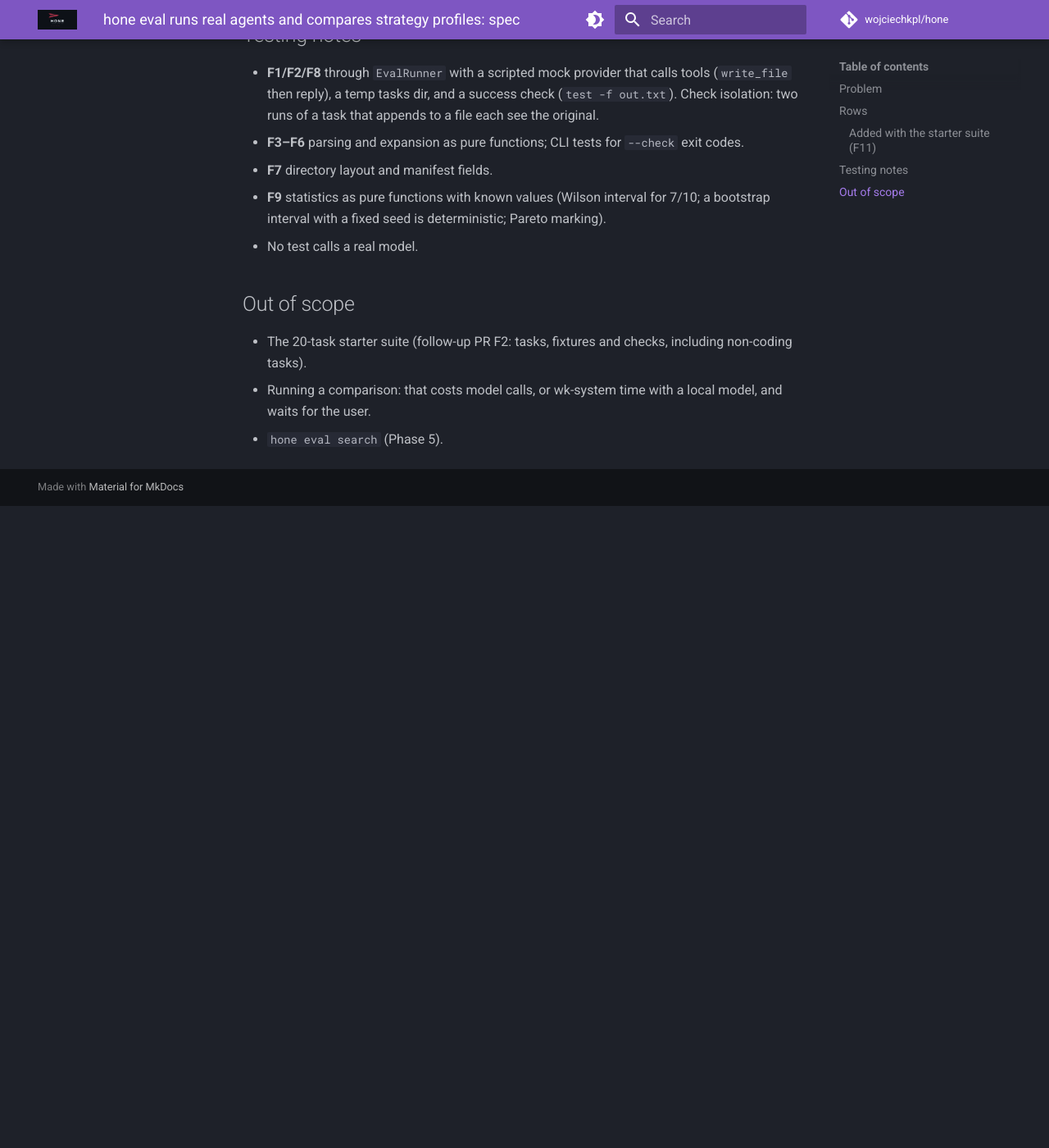
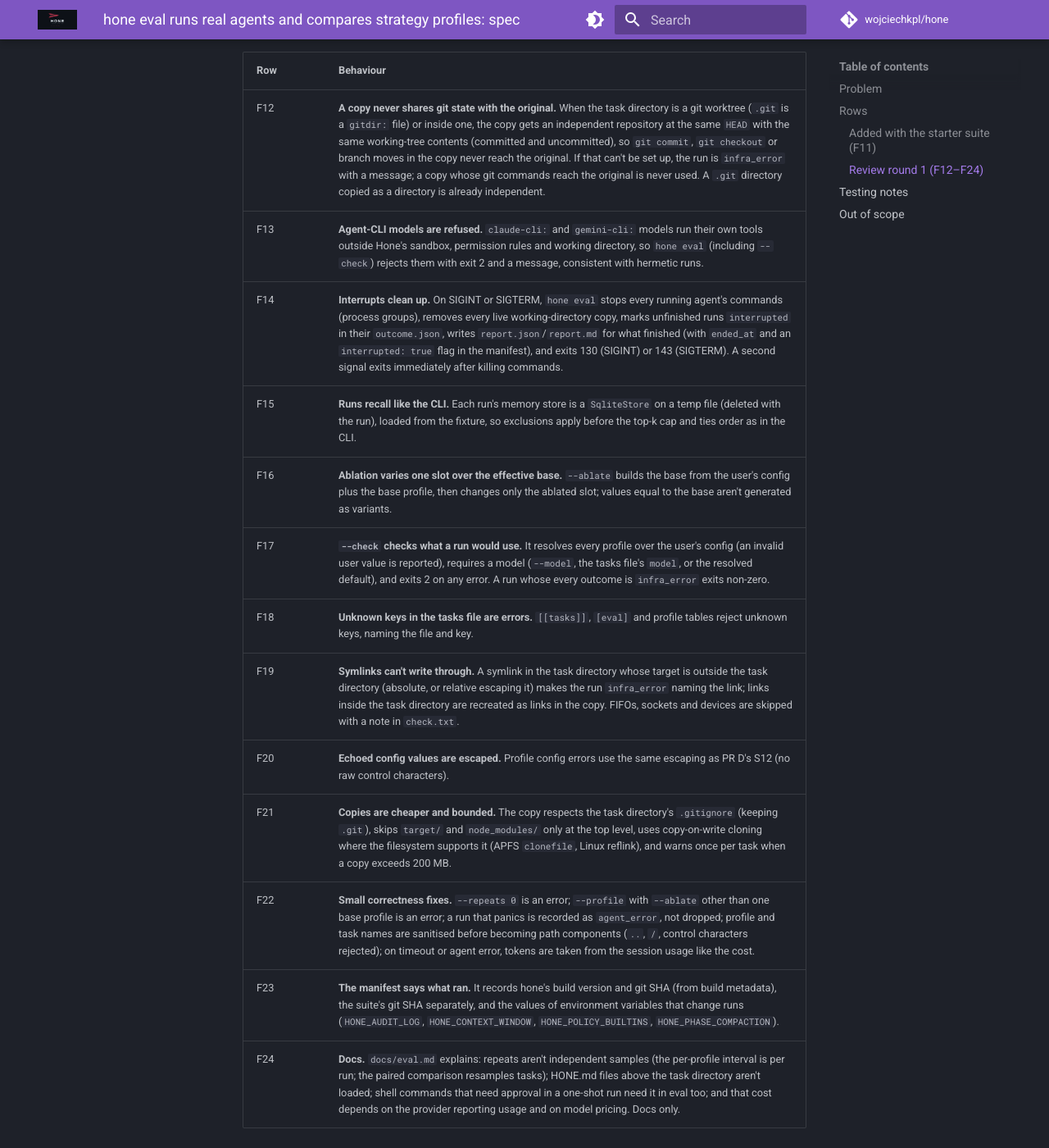
Before and after one commit to wojciechkpl/hone, an MkDocs documentation site: the page built from docs/plans/eval-profiles-spec.md, in a window 1280 px wide and 1400 px high, scrolled down 2441 px. Shown: the whole window at 82% size. Built offline with MkDocs 1.6.1 and Material for MkDocs 9.7.7, drawn with Linux system fonts in a browser that asks for light colours; comment, search, counter and statistics services are not loaded; before the commit the page ends 3058 px from its top, so only the background shows below that.

Commit message:
docs: eval spec round 1 (F12–F24)

```diff
--- a/docs/plans/eval-profiles-spec.md
+++ b/docs/plans/eval-profiles-spec.md
@@ -44,6 +44,24 @@ flowchart LR
 |---|---|
 | F11 | **Checks know where the suite lives, and fixtures are JSONL memories.** The success check runs with the run's working-directory copy as its current directory and with `EVAL_SUITE_DIR` set to the absolute path of the tasks file's directory **in the check's process environment only** (never `set_var` in the runner: the agent runs in-process and its shell would inherit it), and the copy lives outside the repository (the system temp dir), so a check can be `sh "$EVAL_SUITE_DIR/checks/<id>.sh"` and keep its data outside the working directory. Paths in the tasks file (`working_dir`, `memory_fixture`) are relative to the tasks file. A `memory_fixture` is JSONL, one `hone_memory::Memory` object per line, where `id`, `kind` and `content` are required and other fields default; a malformed line is an `infra_error` naming the file and line. |
 
+### Review round 1 (F12–F24)
+
+| Row | Behaviour |
+|---|---|
+| F12 | **A copy never shares git state with the original.** When the task directory is a git worktree (`.git` is a `gitdir:` file) or inside one, the copy gets an independent repository at the same `HEAD` with the same working-tree contents (committed and uncommitted), so `git commit`, `git checkout` or branch moves in the copy never reach the original. If that can't be set up, the run is `infra_error` with a message; a copy whose git commands reach the original is never used. A `.git` directory copied as a directory is already independent. |
+| F13 | **Agent-CLI models are refused.** `claude-cli:` and `gemini-cli:` models run their own tools outside Hone's sandbox, permission rules and working directory, so `hone eval` (including `--check`) rejects them with exit 2 and a message, consistent with hermetic runs. |
+| F14 | **Interrupts clean up.** On SIGINT or SIGTERM, `hone eval` stops every running agent's commands (process groups), removes every live working-directory copy, marks unfinished runs `interrupted` in their `outcome.json`, writes `report.json`/`report.md` for what finished (with `ended_at` and an `interrupted: true` flag in the manifest), and exits 130 (SIGINT) or 143 (SIGTERM). A second signal exits immediately after killing commands. |
+| F15 | **Runs recall like the CLI.** Each run's memory store is a `SqliteStore` on a temp file (deleted with the run), loaded from the fixture, so exclusions apply before the top-k cap and ties order as in the CLI. |
+| F16 | **Ablation varies one slot over the effective base.** `--ablate` builds the base from the user's config plus the base profile, then changes only the ablated slot; values equal to the base aren't generated as variants. |
+| F17 | **`--check` checks what a run would use.** It resolves every profile over the user's config (an invalid user value is reported), requires a model (`--model`, the tasks file's `model`, or the resolved default), and exits 2 on any error. A run whose every outcome is `infra_error` exits non-zero. |
+| F18 | **Unknown keys in the tasks file are errors.** `[[tasks]]`, `[eval]` and profile tables reject unknown keys, naming the file and key. |
+| F19 | **Symlinks can't write through.** A symlink in the task directory whose target is outside the task directory (absolute, or relative escaping it) makes the run `infra_error` naming the link; links inside the task directory are recreated as links in the copy. FIFOs, sockets and devices are skipped with a note in `check.txt`. |
+| F20 | **Echoed config values are escaped.** Profile config errors use the same escaping as PR D's S12 (no raw control characters). |
+| F21 | **Copies are cheaper and bounded.** The copy respects the task directory's `.gitignore` (keeping `.git`), skips `target/` and `node_modules/` only at the top level, uses copy-on-write cloning where the filesystem supports it (APFS `clonefile`, Linux reflink), and warns once per task when a copy exceeds 200 MB. |
+| F22 | **Small correctness fixes.** `--repeats 0` is an error; `--profile` with `--ablate` other than one base profile is an error; a run that panics is recorded as `agent_error`, not dropped; profile and task names are sanitised before becoming path components (`..`, `/`, control characters rejected); on timeout or agent error, tokens are taken from the session usage like the cost. |
+| F23 | **The manifest says what ran.** It records hone's build version and git SHA (from build metadata), the suite's git SHA separately, and the values of environment variables that change runs (`HONE_AUDIT_LOG`, `HONE_CONTEXT_WINDOW`, `HONE_POLICY_BUILTINS`, `HONE_PHASE_COMPACTION`). |
+| F24 | **Docs.** `docs/eval.md` explains: repeats aren't independent samples (the per-profile interval is per run; the paired comparison resamples tasks); HONE.md files above the task directory aren't loaded; shell commands that need approval in a one-shot run need it in eval too; and that cost depends on the provider reporting usage and on model pricing. Docs only. |
+
 ## Testing notes
 
 - **F1/F2/F8** through `EvalRunner` with a scripted mock provider that calls tools (`write_file` then reply), a temp tasks dir, and a success check (`test -f out.txt`). Check isolation: two runs of a task that appends to a file each see the original.
```
